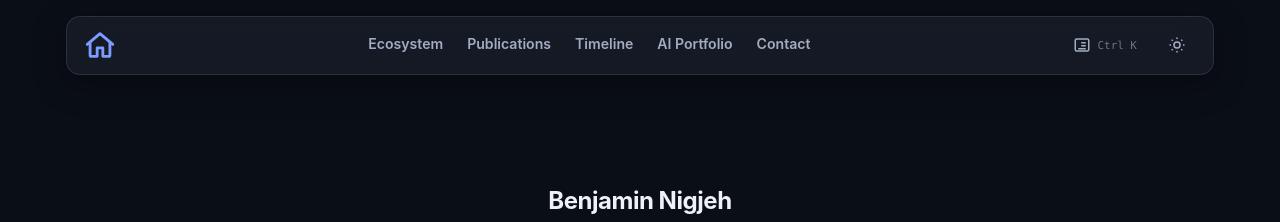
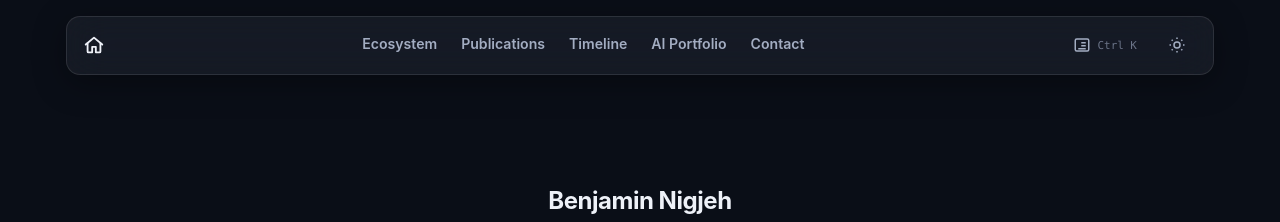
Before and after one commit to benjaminnigjeh/benjaminnigjeh.github.io, a Jekyll site: the page built from cv.html, in a window 1280 px wide. Shown: the top 222 px of the page. Built offline with Jekyll 4.4.1, drawn with Linux system fonts in a browser that asks for light colours.

Commit message:
Use a simple house icon for the home logo

```diff
--- a/_sass/_nav.scss
+++ b/_sass/_nav.scss
@@ -19,13 +19,15 @@
 }
 
 .brand-mark {
-  width: 34px;
-  height: 34px;
-  transition: transform 0.25s var(--ease-out);
+  width: 22px;
+  height: 22px;
+  color: var(--text-primary);
+  transition: color 0.2s var(--ease-out), transform 0.25s var(--ease-out);
 }
 
 .brand:hover .brand-mark,
 .brand:focus-visible .brand-mark {
+  color: var(--accent);
   transform: scale(1.08);
 }
 
```
